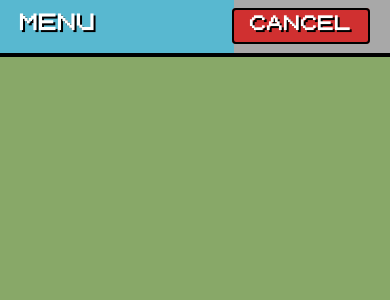
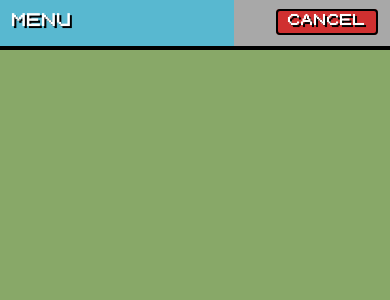
Before and after one commit to jayrungta/battle-folio, an Angular app: page /1 in a window 390 px wide. Shown: the top 300 px of the page. Built offline with nearby package versions, Linux system fonts and the light colour scheme.

Commit message:
style: Enhance responsive design across multiple components with improved padding, font sizes, and layout adjustments for mobile and tablet views

```diff
--- a/src/app/features/dynamic-view/dynamic-view.component.scss
+++ b/src/app/features/dynamic-view/dynamic-view.component.scss
@@ -20,12 +20,31 @@
     border-bottom: 4px solid #000;
     padding: 12px 20px;
     min-height: 50px;
+    flex-shrink: 0;
+
+    @include mobile-tablet {
+      padding: 12px 16px;
+      min-height: 50px;
+    }
+
+    @include mobile {
+      padding: 10px 12px;
+      min-height: 50px;
+    }
 
     .header-left {
       .header-text {
         font-size: 18px;
         font-weight: bold;
         @include pokemon-text-shadow;
+
+        @include mobile-tablet {
+          font-size: 16px;
+        }
+
+        @include mobile {
+          font-size: 14px;
+        }
       }
     }
 
@@ -41,11 +60,30 @@
         border-radius: 4px;
         transition: background 0.1s;
 
+        @include mobile-tablet {
+          font-size: 14px;
+          padding: 6px 12px;
+        }
+
+        @include mobile {
+          font-size: 12px;
+          padding: 5px 10px;
+        }
+
         &:hover {
           background: #e04040;
         }
       }
     }
+  }
+
+  // Content area - scrollable
+  > div:not(.header-bar) {
+    flex: 1;
+    overflow-y: auto;
+    overflow-x: hidden;
+    display: flex;
+    flex-direction: column;
   }
 
   .loading {
--- a/src/app/shared/components/company-details/company-details.component.scss
+++ b/src/app/shared/components/company-details/company-details.component.scss
@@ -20,12 +20,31 @@
     border-bottom: 4px solid #000;
     padding: 12px 20px;
     min-height: 50px;
+    flex-shrink: 0;
+
+    @include mobile-tablet {
+      padding: 12px 16px;
+      min-height: 50px;
+    }
+
+    @include mobile {
+      padding: 10px 12px;
+      min-height: 50px;
+    }
 
     .header-left {
       .header-text {
         font-size: 18px;
         font-weight: bold;
         @include pokemon-text-shadow;
+
+        @include mobile-tablet {
+          font-size: 16px;
+        }
+
+        @include mobile {
+          font-size: 14px;
+        }
       }
     }
 
@@ -40,6 +59,16 @@
         border: 2px solid #000;
         border-radius: 4px;
         transition: background 0.1s;
+
+        @include mobile-tablet {
+          font-size: 14px;
+          padding: 6px 12px;
+        }
+
+        @include mobile {
+          font-size: 12px;
+          padding: 5px 10px;
+        }
 
         &:hover {
           background: #e04040;
--- a/src/app/shared/components/item-bag/item-bag.component.scss
+++ b/src/app/shared/components/item-bag/item-bag.component.scss
@@ -4,6 +4,7 @@
   display: flex;
   flex-direction: column;
   flex: 1;
+  min-height: 400px;
 
   // Main Layout
   .main-layout {
@@ -22,10 +23,10 @@
   // Left Panel - Backpack
   .left-panel {
     flex: 0 0 350px;
-    @include info-panel;
     display: flex;
     align-items: center;
     justify-content: center;
+    @include info-panel;
 
     @include mobile-tablet {
       flex: none;
@@ -50,9 +51,9 @@
   // Right Panel - Project List
   .right-panel {
     flex: 1;
-    @include info-panel;
     display: flex;
     flex-direction: column;
+    @include info-panel;
 
     @include mobile-tablet {
       flex: none;
--- a/src/app/shared/components/pokemon-picker/pokemon-picker.component.scss
+++ b/src/app/shared/components/pokemon-picker/pokemon-picker.component.scss
@@ -5,6 +5,9 @@
   background: var(--party-screen-bg);
   border: 4px solid #000;
   min-height: 400px;
+  flex: 1;
+  display: flex;
+  flex-direction: column;
 
   @include mobile-tablet {
     padding: 16px;
@@ -37,6 +40,7 @@
     display: flex;
     gap: 20px;
     align-items: flex-start;
+    flex: 1;
 
     @include mobile-tablet {
       flex-direction: column;
```
